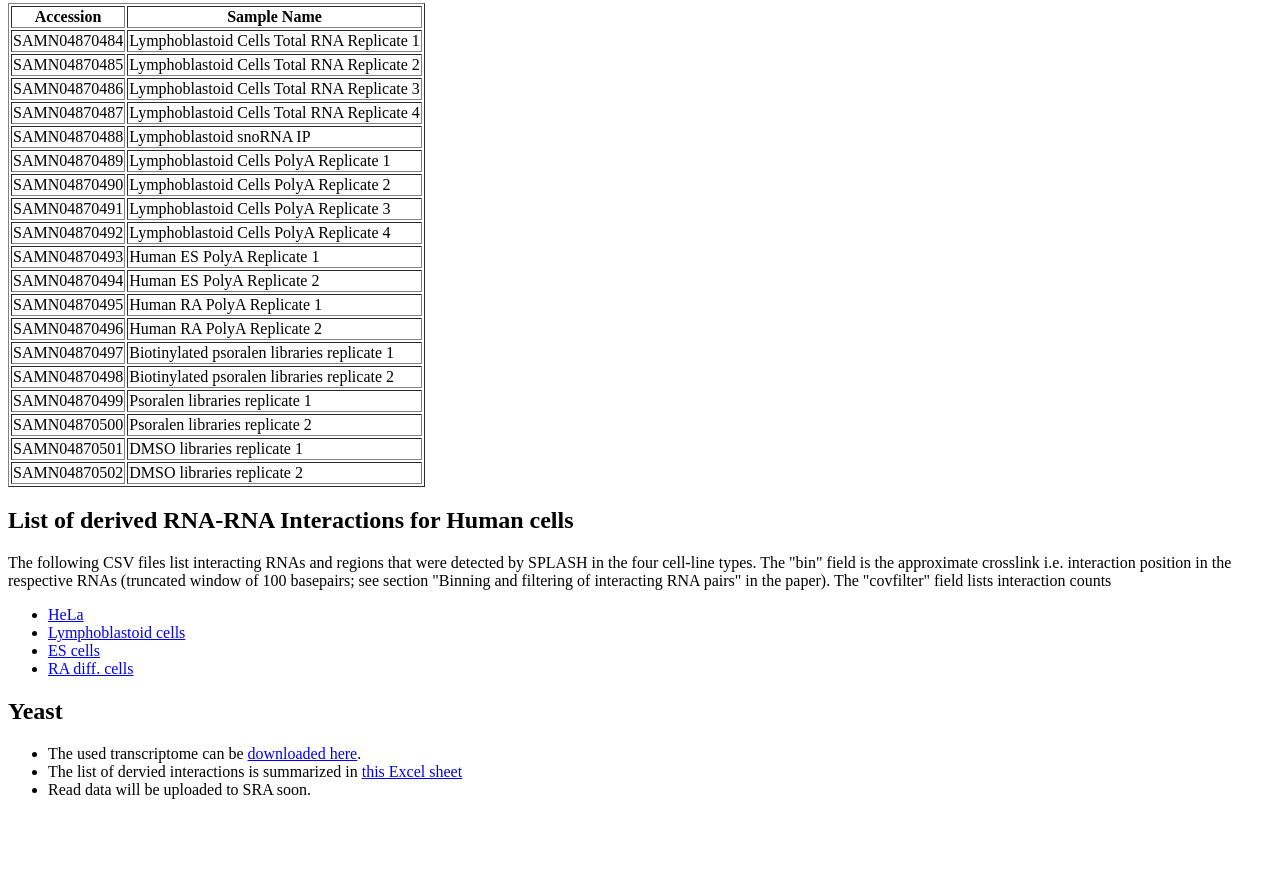
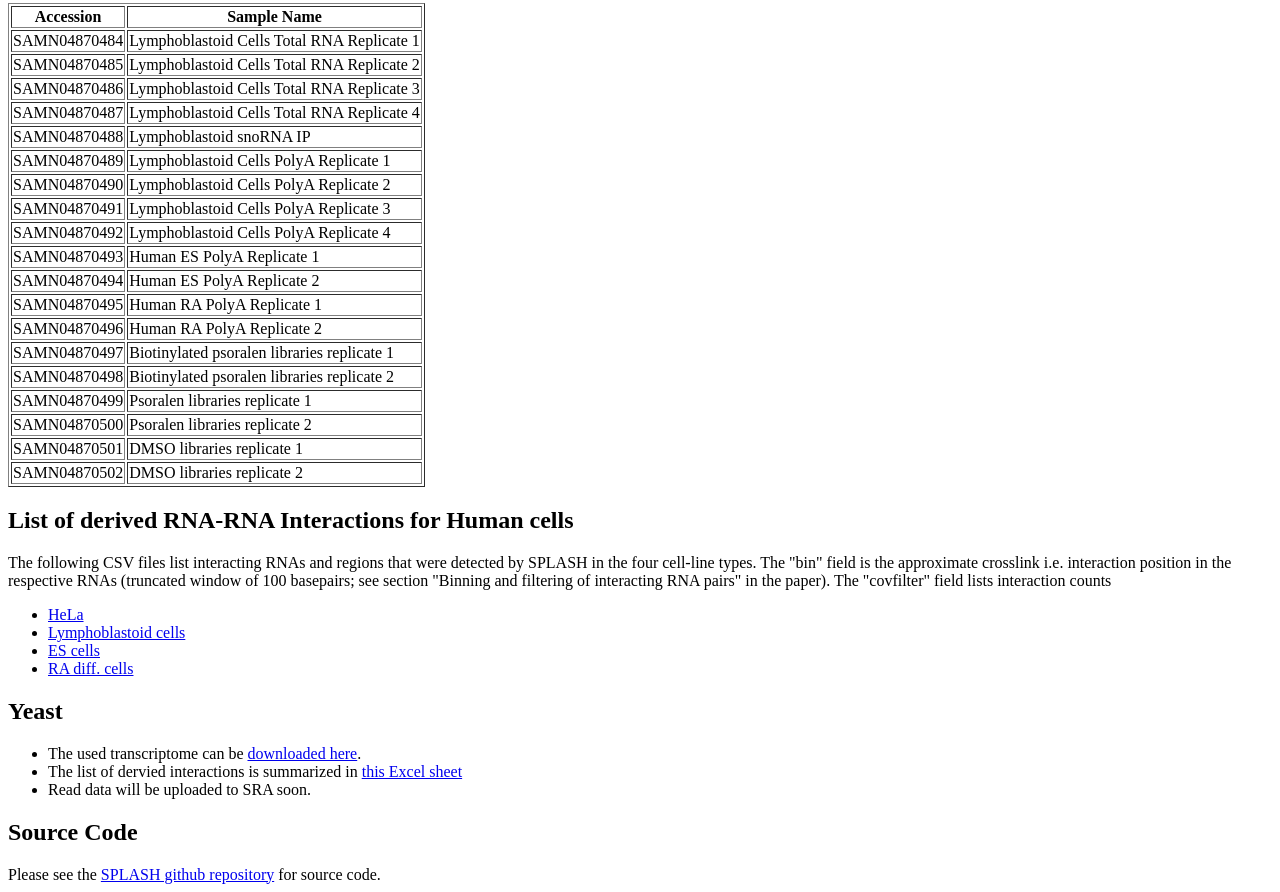
Before and after one commit to CSB5/splash, a plain HTML site: page index.html in a window 1280 px wide. Shown: the part 583-1475 px from the top of the page. Before the commit the page ends 1398 px from the top, so only its background shows below. Drawn offline with Linux system fonts and the light colour scheme.

Commit message:
Added link to git repo

```diff
--- a/index.html
+++ b/index.html
@@ -107,3 +107,8 @@ respective RNAs (truncated window of 100 basepairs; see section
 <li>The list of dervied interactions is summarized in <a href="data/yeast_data_all.xlsx">this Excel sheet</a></li>
 <li>Read data will be uploaded to SRA soon.</li>
 </ul>
+
+
+<h2>Source Code</h2>
+
+Please see the <a href="https://github.com/CSB5/splash">SPLASH github repository</a> for source code.
```
